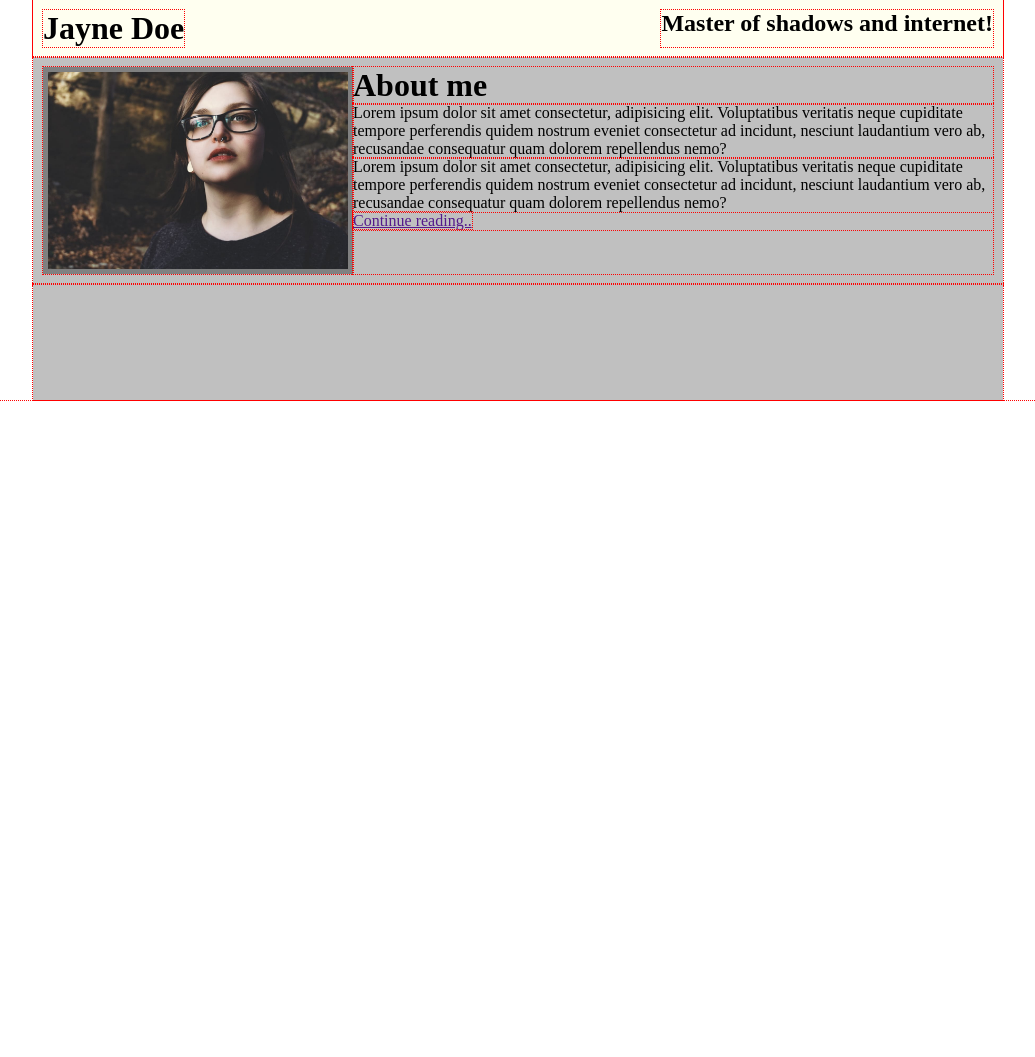
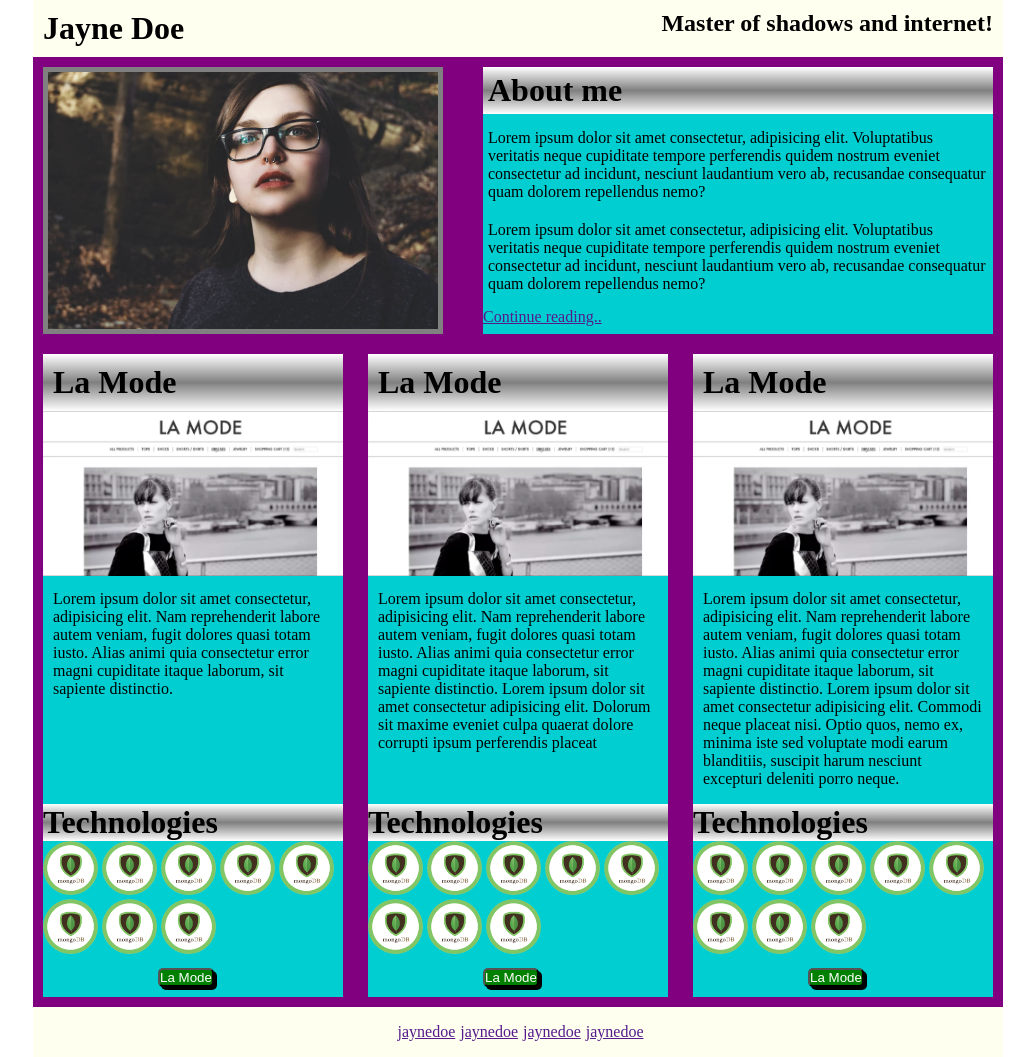
Before and after one commit to edwarddim/webfun, a plain HTML site: page portfolio/index.html in a window 1280 px wide. Shown: the whole page, without its empty margins (122-1157 px from the left). Before the commit the page ends 800 px from the top, so only its background shows below. Drawn offline with Linux system fonts and the light colour scheme.

Commit message:
W1D4 afternoon

```diff
--- a/portfolio/index.html
+++ b/portfolio/index.html
@@ -15,10 +15,8 @@
         </div>
         <div id="intro">
             <img src="./Portfolio_images/photo_of_me.jpg" alt="">
-            <div id="about_me">
-                <div>
-                    <h1>About me</h1>
-                </div>
+            <div id="about_me" class="silver_bg">
+                <h1 class="grey_gradient">About me</h1>
                 <div>
                     <p>Lorem ipsum dolor sit amet consectetur, adipisicing elit. Voluptatibus veritatis neque cupiditate tempore perferendis quidem nostrum eveniet consectetur ad incidunt, nesciunt laudantium vero ab, recusandae consequatur quam dolorem repellendus nemo?</p>
                     <p>Lorem ipsum dolor sit amet consectetur, adipisicing elit. Voluptatibus veritatis neque cupiditate tempore perferendis quidem nostrum eveniet consectetur ad incidunt, nesciunt laudantium vero ab, recusandae consequatur quam dolorem repellendus nemo?</p>
@@ -27,10 +25,77 @@
             </div>
         </div>
         <div id="main_body">
-
+            <div class="card silver_bg">
+                <div class="card_top">
+                    <h1 class="grey_gradient">La Mode</h1>
+                    <img src="./Portfolio_images/lamode.png" alt="card_image">
+                    <p>Lorem ipsum dolor sit amet consectetur, adipisicing elit. Nam reprehenderit labore autem veniam, fugit dolores quasi totam iusto. Alias animi quia consectetur error magni cupiditate itaque laborum, sit sapiente distinctio.</p>
+                </div>
+                <div class="card_bottom">
+                    <h1 class="grey_gradient">Technologies</h1>
+                    <div class="tech_images">
+                        <img src="./Portfolio_images/mongodb.png" alt="">
+                        <img src="./Portfolio_images/mongodb.png" alt="">
+                        <img src="./Portfolio_images/mongodb.png" alt="">
+                        <img src="./Portfolio_images/mongodb.png" alt="">
+                        <img src="./Portfolio_images/mongodb.png" alt="">
+                        <img src="./Portfolio_images/mongodb.png" alt="">
+                        <img src="./Portfolio_images/mongodb.png" alt="">
+                        <img src="./Portfolio_images/mongodb.png" alt="">
+                    </div>
+                    <button>La Mode</button>
+                </div>
+            </div>
+            <div class="card silver_bg">
+                <div class="card_top">
+                    <h1 class="grey_gradient">La Mode</h1>
+                    <img src="./Portfolio_images/lamode.png" alt="card_image">
+                    <p>Lorem ipsum dolor sit amet consectetur, adipisicing elit. Nam reprehenderit labore autem veniam, fugit dolores quasi totam iusto. Alias animi quia consectetur error magni cupiditate itaque laborum, sit sapiente distinctio. Lorem ipsum dolor sit amet consectetur adipisicing elit. Dolorum sit maxime eveniet culpa quaerat dolore corrupti ipsum perferendis placeat</p>
+                </div>
+                <div class="card_bottom">
+                    <h1 class="grey_gradient">Technologies</h1>
+                    <div class="tech_images">
+                        <img src="./Portfolio_images/mongodb.png" alt="">
+                        <img src="./Portfolio_images/mongodb.png" alt="">
+                        <img src="./Portfolio_images/mongodb.png" alt="">
+                        <img src="./Portfolio_images/mongodb.png" alt="">
+                        <img src="./Portfolio_images/mongodb.png" alt="">
+                        <img src="./Portfolio_images/mongodb.png" alt="">
+                        <img src="./Portfolio_images/mongodb.png" alt="">
+                        <img src="./Portfolio_images/mongodb.png" alt="">
+                    </div>
+                    <button>La Mode</button>
+                </div>
+            </div>
+            <div class="card silver_bg">
+                <div class="card_top">
+                    <h1 class="grey_gradient">La Mode</h1>
+                    <img src="./Portfolio_images/lamode.png" alt="card_image">
+                    <p>Lorem ipsum dolor sit amet consectetur, adipisicing elit. Nam reprehenderit labore autem veniam, fugit dolores quasi totam iusto. Alias animi quia consectetur error magni cupiditate itaque laborum, sit sapiente distinctio. Lorem ipsum dolor sit amet consectetur adipisicing elit. Commodi neque placeat nisi. Optio quos, nemo ex, minima iste sed voluptate modi earum blanditiis, suscipit harum nesciunt excepturi deleniti porro neque.</p>
+                </div>
+                <div class="card_bottom">
+                    <h1 class="grey_gradient">Technologies</h1>
+                    <div class="tech_images">
+                        <img src="./Portfolio_images/mongodb.png" alt="">
+                        <img src="./Portfolio_images/mongodb.png" alt="">
+                        <img src="./Portfolio_images/mongodb.png" alt="">
+                        <img src="./Portfolio_images/mongodb.png" alt="">
+                        <img src="./Portfolio_images/mongodb.png" alt="">
+                        <img src="./Portfolio_images/mongodb.png" alt="">
+                        <img src="./Portfolio_images/mongodb.png" alt="">
+                        <img src="./Portfolio_images/mongodb.png" alt="">
+                    </div>
+                    <button>La Mode</button>
+                </div>
+            </div>
         </div>
         <div id="footer">
-
+            <ul>
+                <li><a href="">jaynedoe</a></li>
+                <li><a href="">jaynedoe</a></li>
+                <li><a href="">jaynedoe</a></li>
+                <li><a href="">jaynedoe</a></li>
+            </ul>
         </div>
     </div>
 </body>
--- a/portfolio/style.css
+++ b/portfolio/style.css
@@ -1,16 +1,23 @@
 *{
     margin: 0;
     padding: 0;
-    outline: 1px dotted red;
 }
 
+.grey_gradient{
+    background: linear-gradient(white, grey, white);
+}
+
+.silver_bg{
+    background-color: darkturquoise;
+}
 
 #container{
     width:970px;
     min-height: 400px;
-    background-color: silver;
+    background-color: purple;
     margin: auto;
 }
+
 #header{
     display:flex;
     justify-content: space-between;
@@ -23,7 +30,76 @@
     padding: 10px;
 }
 
+/* GRABS h1 THAT ARE DIRECT CHILDREN OF #about_me */
+#about_me > h1{
+    margin-bottom: 10px;
+    padding:5px;
+}
+
+/* GRABBING ALL P TAGS REGARDLESS OF HOW NESTED IT IS */
+#about_me p{
+    margin-bottom: 10px;
+    padding:5px;
+}
+#about_me{
+    width:510px;
+}
 #intro img{
-    width: 300px;
+    width: 390px;
     border: 5px solid grey;
 }
+
+#main_body{
+    display: flex;
+    justify-content: space-between;
+    padding: 10px;
+}
+
+.card{
+    width:300px;
+}
+
+.card_top{
+    height: 450px;
+}
+
+.card_top > p,
+.card_top > h1{
+    padding:10px;
+}
+.card_top > img{
+    width: 100%;
+}
+
+.card_bottom button{
+    margin-left: 115px;
+    background-color: green;
+    color: white;
+    border-radius: 5px;
+    box-shadow: 3px 3px black;
+    margin-top: 10px;
+    margin-bottom: 10px;
+}
+
+
+.card_bottom img{
+    width: 55px;
+}
+
+#footer{
+    background-color: ivory;
+    min-height: 50px;
+    display: flex;
+    justify-content: center;
+    align-items: center;
+}
+
+#footer ul{
+    display:flex;
+    justify-content: center;
+}
+
+#footer ul li{
+    list-style-type: none;
+    margin-left:5px;
+}
```
